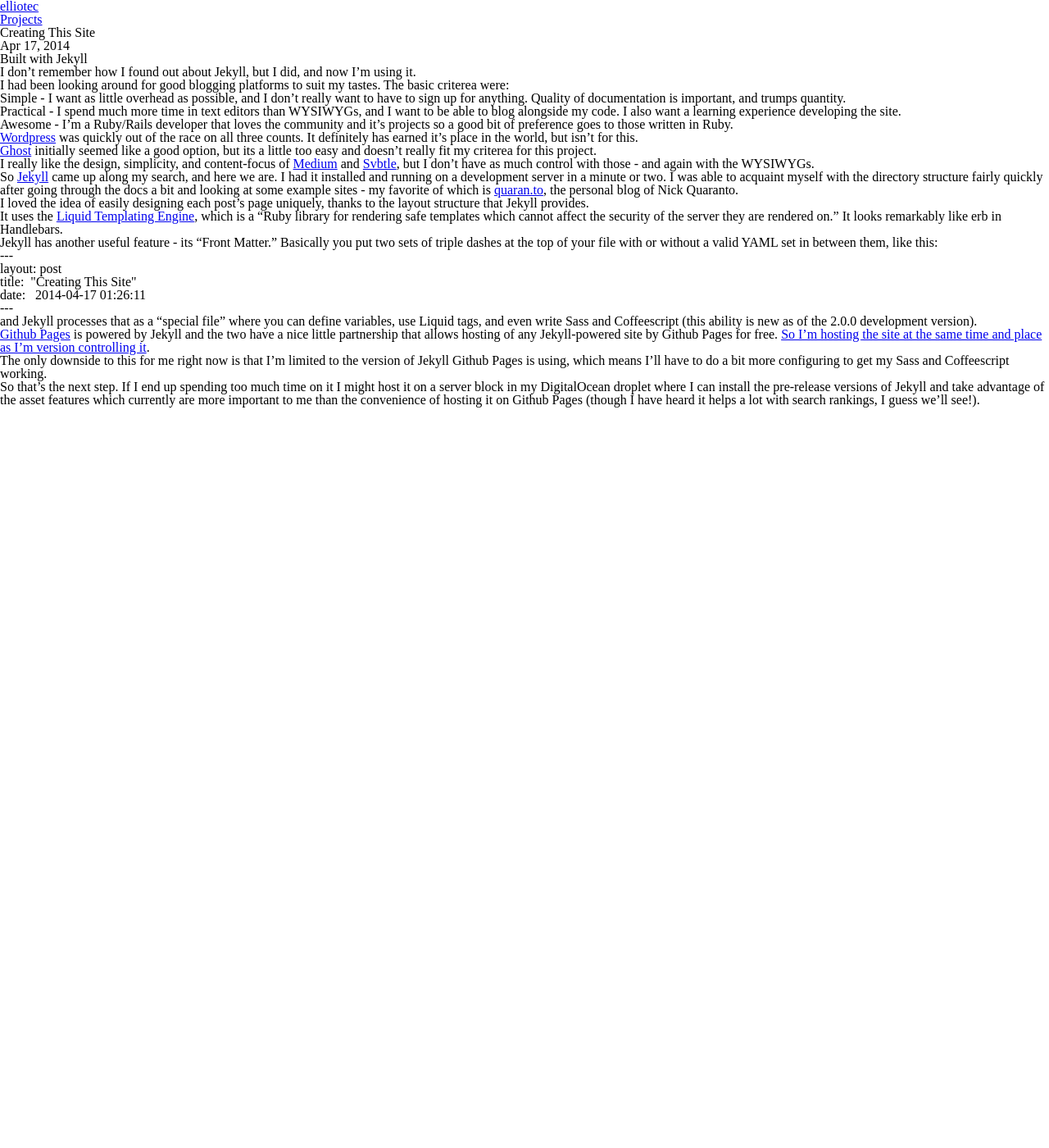
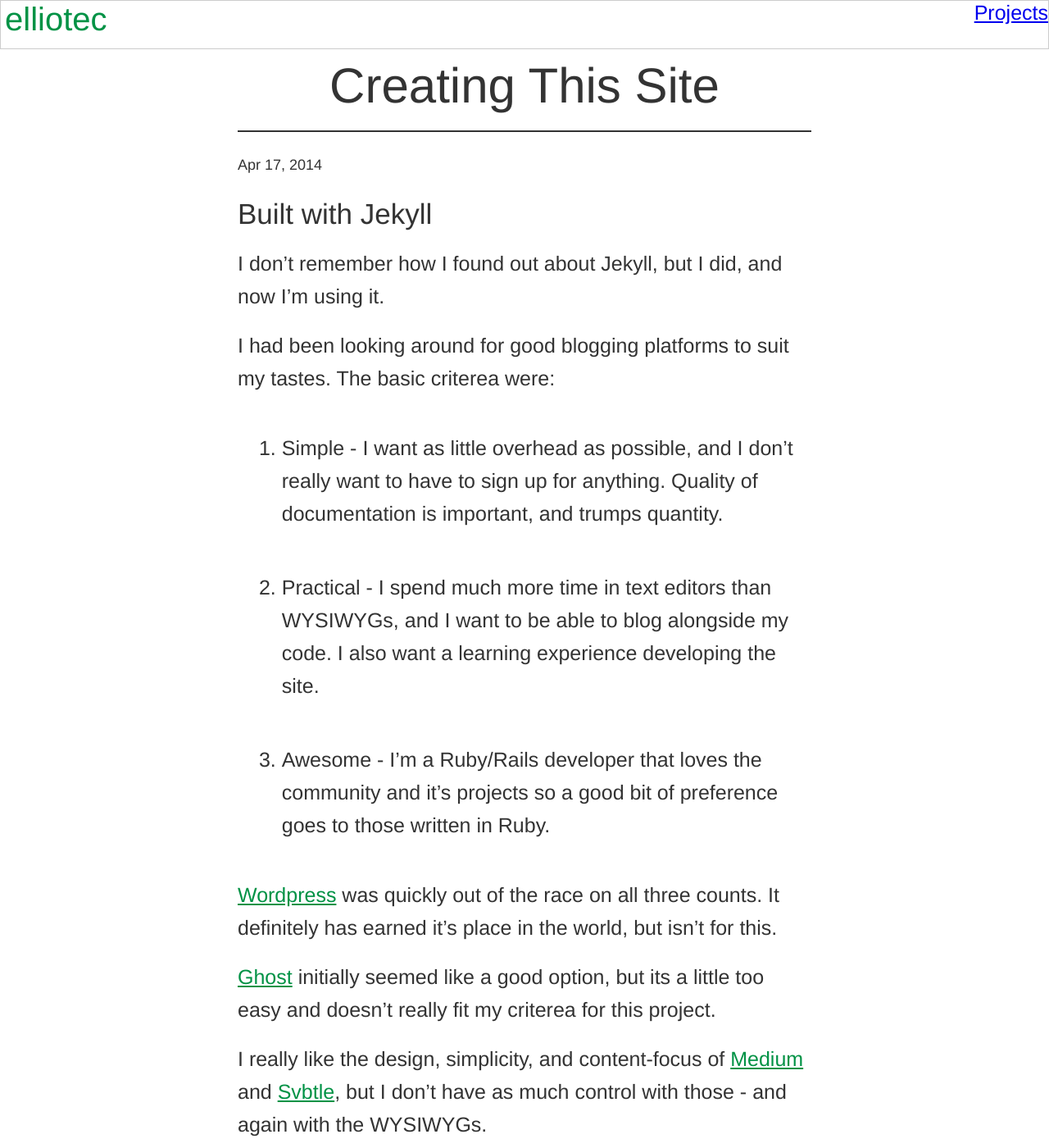
Before and after one commit to elliotec/elliotec.com, a Jekyll site: the page built from _posts/2014-04-17-creating-this-site.md, in a window 1280 px wide and 1400 px high. Shown: the whole window at 82% size. Built offline with Jekyll 4.4.1, drawn with Linux system fonts in a browser that asks for light colours; Markdown is read by kramdown in place of the engine named in the settings.

Commit message:
get sass working, work on article and header styles

```diff
--- a/Gemfile
+++ /dev/null
@@ -1,6 +0,0 @@
-source 'https://rubygems.org'
-
-gem 'jekyll', '2.0.0.rc1'
-gem 'rake'
-gem 'bourbon'
-gem 'neat'
--- a/_config.yml
+++ b/_config.yml
@@ -4,4 +4,4 @@ highlighter: pygments
 description: "Write an awesome description for your new site here. It will appear in your document head meta (for Google search results) and in your feed.xml site description."
 url: "http://www.michaelelliott.me"
 sass:
-    sass_dir: _sass
+  sass_dir: _sass
--- a/_includes/head.html
+++ b/_includes/head.html
@@ -8,5 +8,6 @@
   <link rel="canonical" href="{{ site.url }}{{ page.url | replace:'index.html','' }}">
   <!-- Place favicon.ico and apple-touch-icon(s) in the root directory -->
   <link rel="stylesheet" href="/css/reset.css">
+  <link rel="stylesheet" href="/css/syntax.css">
   <link rel="stylesheet" href="/css/main.css">
 </head>
--- a/_includes/header.html
+++ b/_includes/header.html
@@ -1,15 +1,8 @@
-<header class="site-header">
-
-  <div class="wrap">
-
-    <a class="site-title" href="/">{{ site.name }}</a>
-
-    <nav class="site-nav">
-      <div class="trigger">
-        <a class="page-link" href="/projects">Projects</a>
-      </div>
+<div class="header-cont">
+  <header>
+    <a class="logo" href="/">{{ site.name }}</a>
+    <nav>
+      <a href="/projects">Projects</a>
     </nav>
-
-  </div>
-
-</header>
+  </header>
+</div>
--- a/_layouts/post.html
+++ b/_layouts/post.html
@@ -2,14 +2,12 @@
 layout: default
 ---
 <div class="post">
-
-  <header class="post-header">
+  <article class="post-content">
     <h1>{{ page.title }}</h1>
-    <p class="meta">{{ page.date | date: "%b %-d, %Y" }}{% if page.author %} • {{ page.author }}{% endif %}{% if page.meta %} • {{ page.meta }}{% endif %}</p>
-  </header>
-
-  <article class="post-content">
-  {{ content }}
+    <p id="date">{{ page.date | date: "%b %-d, %Y" }}</p>
+    <p class="meta">
+      {% if page.author %} • {{ page.author }}{% endif %}{% if page.meta %} • {{ page.meta }}{% endif %}
+    </p>
+    {{ content }}
   </article>
-
 </div>
--- a/_posts/2014-04-17-creating-this-site.md
+++ b/_posts/2014-04-17-creating-this-site.md
@@ -4,7 +4,7 @@ title:  "Creating This Site"
 date:   2014-04-17 01:26:11
 ---
 
-## Built with Jekyll
+### Built with Jekyll
 
 I don't remember how I found out about Jekyll, but I did, and now I'm using it.
 
--- a/_sass/main.scss
+++ /dev/null
@@ -1,2 +0,0 @@
-@import "bourbon/bourbon";
-@import "neat/neat";
--- /dev/null
+++ b/css/main.scss
@@ -0,0 +1,130 @@
+---
+---
+
+@import "bourbon/bourbon";
+@import "neat/neat";
+
+$width: 700px;
+$thegreen: #009245;
+
+body {
+  min-width: $width;
+  background: #fff;
+  color: #333;
+  font-family: 'Helvetica', 'Open Sans', sans-serif;
+  font-weight: 400;
+  font-size: 25px;
+}
+
+h1 {
+  margin-top: 30px;
+  font-weight: 500;
+  font-size: 70px;
+}
+
+.header-cont {
+  width:100%;
+  position:fixed;
+  top:0px;
+
+  header {
+    min-height: 60px;
+    background-color: #fff;
+    margin:0px auto;
+    border:1px solid #CCC;
+
+    nav {
+      display:inline;
+      float: right;
+    }
+
+    .logo{
+      color: $thegreen;
+      padding-left: 5px;
+      text-decoration: none;
+      font-size: 40px;
+    }
+  }
+}
+
+.post-content {
+  width: $width;
+  margin: 0 auto;
+
+  #date {
+    font-size: 18px;
+  }
+
+  h1 {
+    text-align: center;
+    margin-top: 70px;
+    font-weight: 500;
+    font-size: 60px;
+    border-bottom: 2px solid #333;
+    padding-bottom: 20px;
+
+    a {
+      text-decoration: none;
+    }
+  }
+
+  h2 {
+    text-align: center;
+    font-size: 70px;
+    font-weight: 400;
+  }
+
+  h3 {
+    margin-top: 20px;
+    font-size: 35px;
+    font-weight: 500;
+  }
+
+  a, a:visited {
+    color: $thegreen;
+  }
+  a:hover {
+    color: #888;
+  }
+
+  p {
+    margin-top: 20px;
+    margin-bottom: 20px;
+    line-height: 40px;
+  }
+
+  li {
+    padding-top: 5px;
+    padding-bottom: 5px;
+    line-height: 35px;
+  }
+
+  ol {
+    list-style: decimal;
+  }
+
+  ul {
+    list-style: disc;
+  }
+
+  blockquote {
+    margin: 40px;
+    p {
+      font-style: italic;
+      font-size: 30px;
+      line-height: 30px;
+    }
+  }
+
+  footer {
+    font-size: 16px;
+    font-style: italic;
+    font-weight: 600;
+    margin-top: 30px;
+    margin-bottom: 30px;
+
+    a {
+      text-decoration: none;
+    }
+  }
+}
--- a/css/reset.css
+++ b/css/reset.css
@@ -1 +1 @@
-html,body,div,span,applet,object,iframe,h1,h2,h3,h4,h5,h6,p,blockquote,pre,a,abbr,acronym,address,big,cite,code,del,dfn,em,img,ins,kbd,q,s,samp,small,strike,strong,sub,sup,tt,var,b,u,i,center,dl,dt,dd,ol,ul,li,fieldset,form,label,legend,table,caption,tbody,tfoot,thead,tr,th,td,article,aside,canvas,details,embed,figure,figcaption,footer,header,hgroup,menu,nav,output,ruby,section,summary,time,mark,audio,video{border:0;font-size:100%;font:inherit;vertical-align:baseline;margin:0;padding:0}article,aside,details,figcaption,figure,footer,header,hgroup,menu,nav,section{display:block}body{line-height:1}ol,ul{list-style:none}blockquote,q{quotes:none}blockquote:before,blockquote:after,q:before,q:after{content:none}table{border-collapse:collapse;border-spacing:0}
+html,body,div,span,applet,object,iframe,h1,h2,h3,h4,h5,h6,p,blockquote,pre,a,abbr,acronym,address,big,cite,code,del,dfn,em,img,ins,kbd,q,s,samp,small,strike,strong,sub,sup,tt,var,b,u,i,center,dl,dt,dd,ol,ul,li,fieldset,form,label,legend,table,caption,tbody,tfoot,thead,tr,th,td,article,aside,canvas,details,embed,figure,figcaption,footer,header,hgroup,menu,nav,output,ruby,section,summary,time,mark,audio,video{border:0;font-size:100%;font:inherit;vertical-align:baseline;margin:0;padding:0}article,aside,details,figcaption,figure,footer,header,hgroup,menu,nav,section{display:block}ol,ul{list-style:none}blockquote,q{quotes:none}blockquote:before,blockquote:after,q:before,q:after{content:none}table{border-collapse:collapse;border-spacing:0}
--- /dev/null
+++ b/css/syntax.css
@@ -0,0 +1,102 @@
+/* Syntax highlighting styles */
+/* ----------------------------------------------------------*/
+
+.highlight  { background: #ffffff; }
+.highlight .c { color: #999988; font-style: italic } /* Comment */
+.highlight .err { color: #a61717; background-color: #e3d2d2 } /* Error */
+.highlight .k { font-weight: bold } /* Keyword */
+.highlight .o { font-weight: bold } /* Operator */
+.highlight .cm { color: #999988; font-style: italic } /* Comment.Multiline */
+.highlight .cp { color: #999999; font-weight: bold } /* Comment.Preproc */
+.highlight .c1 { color: #999988; font-style: italic } /* Comment.Single */
+.highlight .cs { color: #999999; font-weight: bold; font-style: italic } /* Comment.Special */
+.highlight .gd { color: #000000; background-color: #ffdddd } /* Generic.Deleted */
+.highlight .gd .x { color: #000000; background-color: #ffaaaa } /* Generic.Deleted.Specific */
+.highlight .ge { font-style: italic } /* Generic.Emph */
+.highlight .gr { color: #aa0000 } /* Generic.Error */
+.highlight .gh { color: #999999 } /* Generic.Heading */
+.highlight .gi { color: #000000; background-color: #ddffdd } /* Generic.Inserted */
+.highlight .gi .x { color: #000000; background-color: #aaffaa } /* Generic.Inserted.Specific */
+.highlight .go { color: #888888 } /* Generic.Output */
+.highlight .gp { color: #555555 } /* Generic.Prompt */
+.highlight .gs { font-weight: bold } /* Generic.Strong */
+.highlight .gu { color: #aaaaaa } /* Generic.Subheading */
+.highlight .gt { color: #aa0000 } /* Generic.Traceback */
+.highlight .kc { font-weight: bold } /* Keyword.Constant */
+.highlight .kd { font-weight: bold } /* Keyword.Declaration */
+.highlight .kp { font-weight: bold } /* Keyword.Pseudo */
+.highlight .kr { font-weight: bold } /* Keyword.Reserved */
+.highlight .kt { color: #445588; font-weight: bold } /* Keyword.Type */
+.highlight .m { color: #009999 } /* Literal.Number */
+.highlight .s { color: #d14 } /* Literal.String */
+.highlight .na { color: #008080 } /* Name.Attribute */
+.highlight .nb { color: #0086B3 } /* Name.Builtin */
+.highlight .nc { color: #445588; font-weight: bold } /* Name.Class */
+.highlight .no { color: #008080 } /* Name.Constant */
+.highlight .ni { color: #800080 } /* Name.Entity */
+.highlight .ne { color: #990000; font-weight: bold } /* Name.Exception */
+.highlight .nf { color: #990000; font-weight: bold } /* Name.Function */
+.highlight .nn { color: #555555 } /* Name.Namespace */
+.highlight .nt { color: #000080 } /* Name.Tag */
+.highlight .nv { color: #008080 } /* Name.Variable */
+.highlight .ow { font-weight: bold } /* Operator.Word */
+.highlight .w { color: #bbbbbb } /* Text.Whitespace */
+.highlight .mf { color: #009999 } /* Literal.Number.Float */
+.highlight .mh { color: #009999 } /* Literal.Number.Hex */
+.highlight .mi { color: #009999 } /* Literal.Number.Integer */
+.highlight .mo { color: #009999 } /* Literal.Number.Oct */
+.highlight .sb { color: #d14 } /* Literal.String.Backtick */
+.highlight .sc { color: #d14 } /* Literal.String.Char */
+.highlight .sd { color: #d14 } /* Literal.String.Doc */
+.highlight .s2 { color: #d14 } /* Literal.String.Double */
+.highlight .se { color: #d14 } /* Literal.String.Escape */
+.highlight .sh { color: #d14 } /* Literal.String.Heredoc */
+.highlight .si { color: #d14 } /* Literal.String.Interpol */
+.highlight .sx { color: #d14 } /* Literal.String.Other */
+.highlight .sr { color: #009926 } /* Literal.String.Regex */
+.highlight .s1 { color: #d14 } /* Literal.String.Single */
+.highlight .ss { color: #990073 } /* Literal.String.Symbol */
+.highlight .bp { color: #999999 } /* Name.Builtin.Pseudo */
+.highlight .vc { color: #008080 } /* Name.Variable.Class */
+.highlight .vg { color: #008080 } /* Name.Variable.Global */
+.highlight .vi { color: #008080 } /* Name.Variable.Instance */
+.highlight .il { color: #009999 } /* Literal.Number.Integer.Long */
+
+.post-content blockquote {
+  border-left: 4px solid #e8e8e8;
+  padding-left: 20px;
+  font-size: 18px;
+  opacity: .6;
+  font-style: italic;
+  margin: 30px 0;
+}
+
+.post-content ul,
+.post-content ol { padding-left: 20px; }
+
+.post pre,
+.post code {
+  border: 1px solid #d5d5e9;
+  background-color: #eef;
+  padding: 8px 12px;
+  border-radius: 3px;
+  font-size: 16px;
+  font-family: "Lucida Console", Monaco, monospace;
+}
+
+.post code { padding: 1px 5px; }
+
+.post ul,
+.post ol { margin-left: 1.35em; }
+
+.post pre code { border: none; }
+
+/* terminal */
+.post pre.terminal {
+  border: 1px solid #000;
+  background-color: #333;
+  color: #FFF;
+  border-radius: 3px;
+}
+
+.post pre.terminal code { background-color: #333; }
```
Also changed, not shown: stylesheets/main.css (added, +16 -0 lines), Gemfile.lock (deleted).
